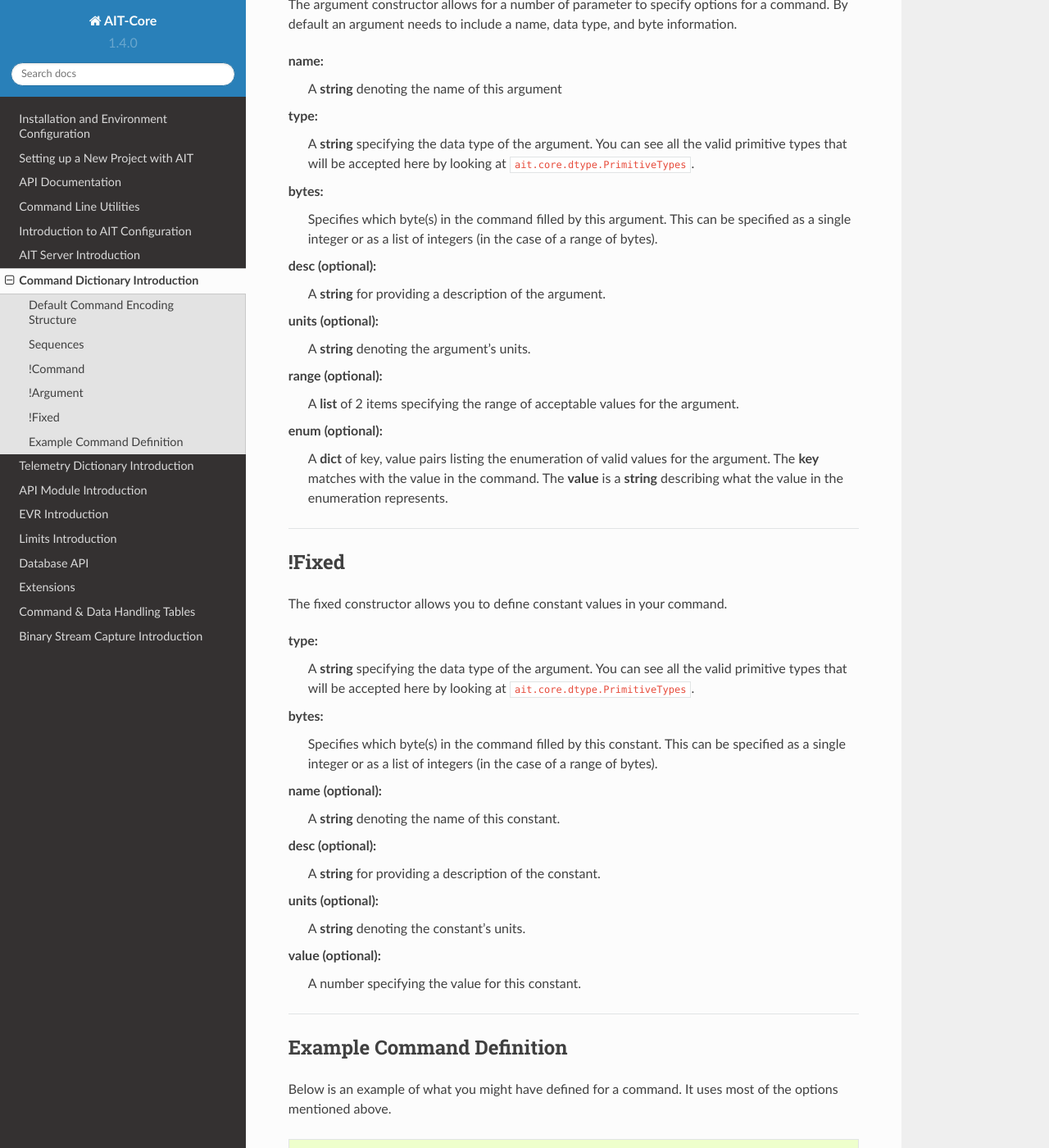
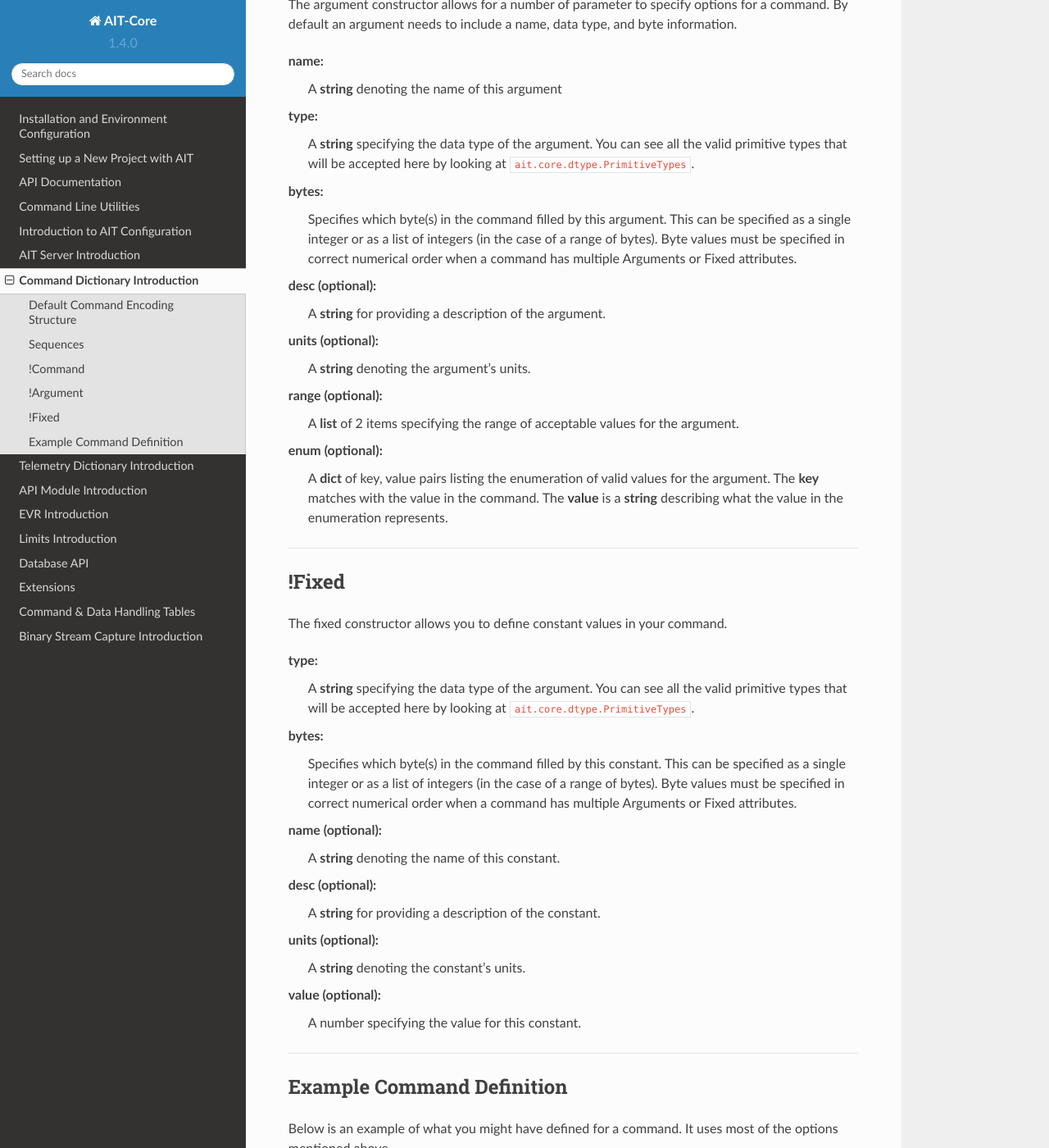
Before and after one commit to NASA-AMMOS/AIT-Core, a Sphinx documentation site: the page built from doc/source/command_intro.rst, in a window 1280 px wide and 1400 px high, scrolled down 3691 px. Shown: the whole window at 82% size. Built offline with Sphinx 7.4.7 and the Read the Docs theme 2.0.0, drawn with Linux system fonts in a browser that asks for light colours.

Commit message:
Issue #69 - Update command config docs with byte ordering details

```diff
--- a/doc/source/command_intro.rst
+++ b/doc/source/command_intro.rst
@@ -171,7 +171,7 @@ type:
     A **string** specifying the data type of the argument. You can see all the valid primitive types that will be accepted here by looking at ``ait.core.dtype.PrimitiveTypes``.
 
 bytes:
-    Specifies which byte(s) in the command filled by this argument. This can be specified as a single integer or as a list of integers (in the case of a range of bytes).
+    Specifies which byte(s) in the command filled by this argument. This can be specified as a single integer or as a list of integers (in the case of a range of bytes). Byte values must be specified in correct numerical order when a command has multiple Arguments or Fixed attributes.
 
 desc (optional):
     A **string** for providing a description of the argument.
@@ -196,7 +196,7 @@ type:
     A **string** specifying the data type of the argument. You can see all the valid primitive types that will be accepted here by looking at ``ait.core.dtype.PrimitiveTypes``.
 
 bytes:
-    Specifies which byte(s) in the command filled by this constant. This can be specified as a single integer or as a list of integers (in the case of a range of bytes).
+    Specifies which byte(s) in the command filled by this constant. This can be specified as a single integer or as a list of integers (in the case of a range of bytes). Byte values must be specified in correct numerical order when a command has multiple Arguments or Fixed attributes.
 
 name (optional):
     A **string** denoting the name of this constant.
```
